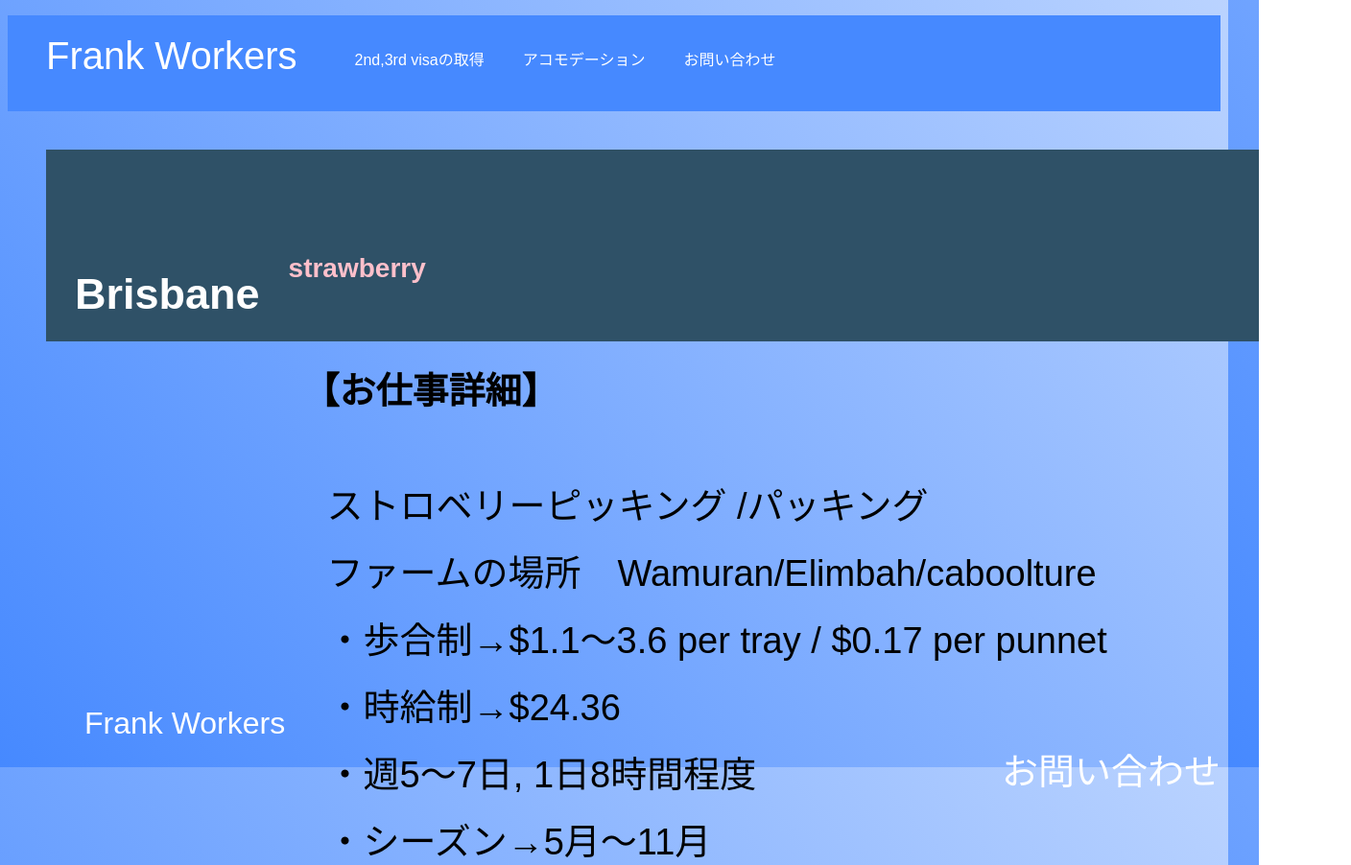
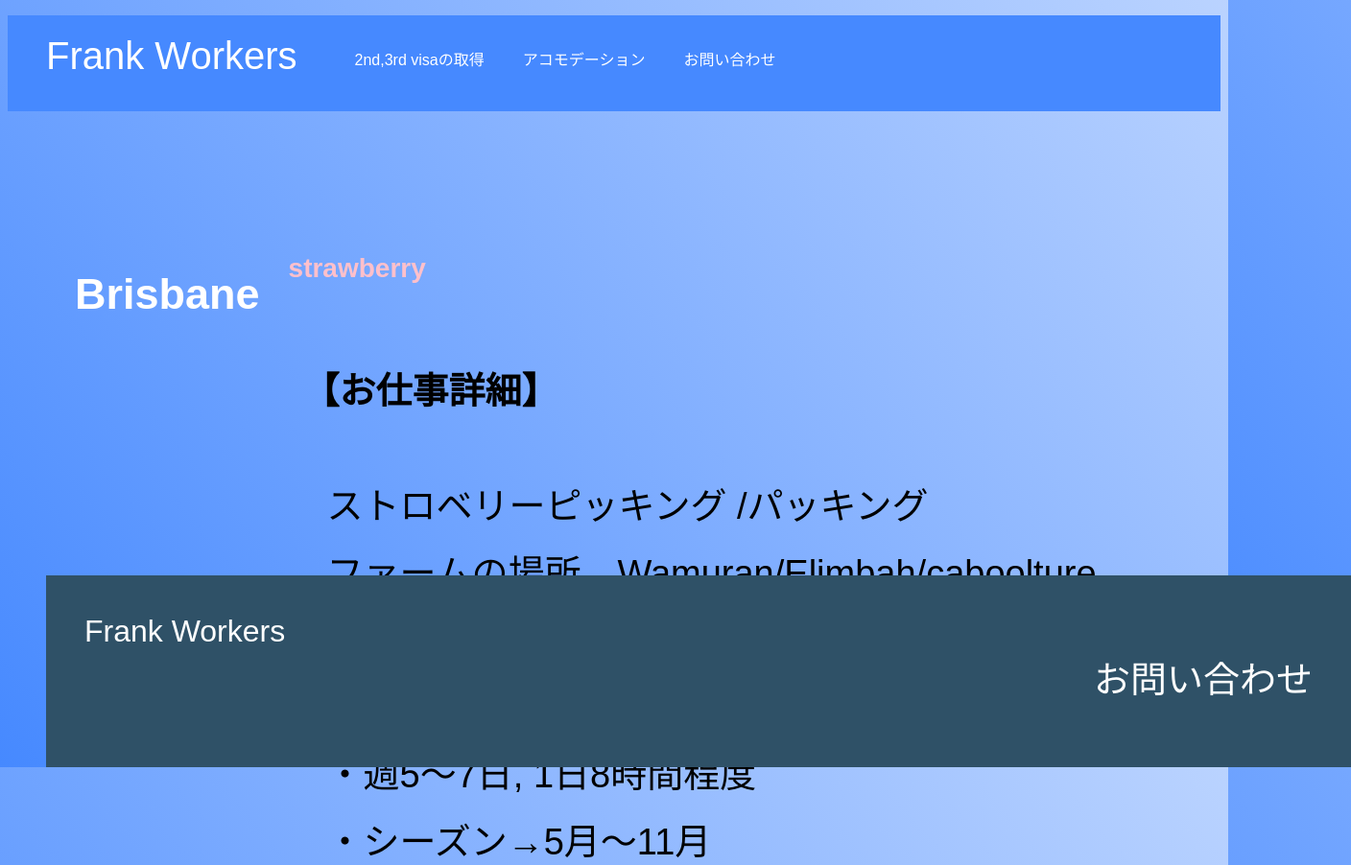
Before and after one commit to frankworkers/frank_brisbane, a plain HTML site: page index.html in a window 1280 px wide. Shown: the whole page at 96% size, 1408 px wide, since content can reach past the window. Drawn offline with Linux system fonts and the light colour scheme.

Commit message:
Update stylesheet.css

```diff
--- a/stylesheet.css
+++ b/stylesheet.css
@@ -95,6 +95,7 @@ body {
   height: 120px;
   padding: 40px;
 
+   position: absolute;/*←絶対位置*/
     bottom: 0;
 }
 
```
